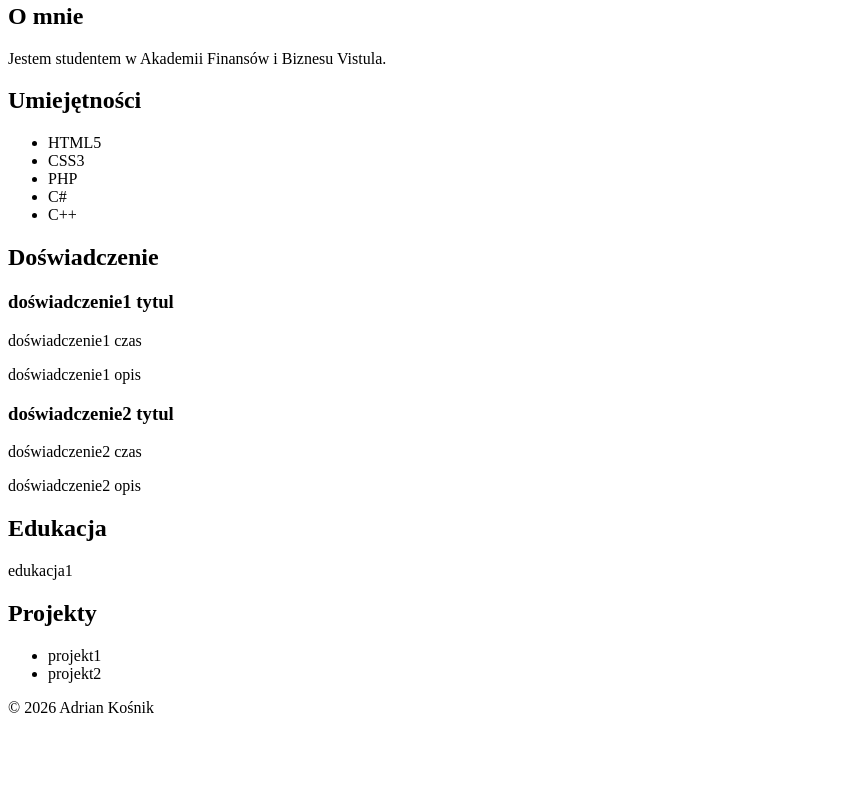
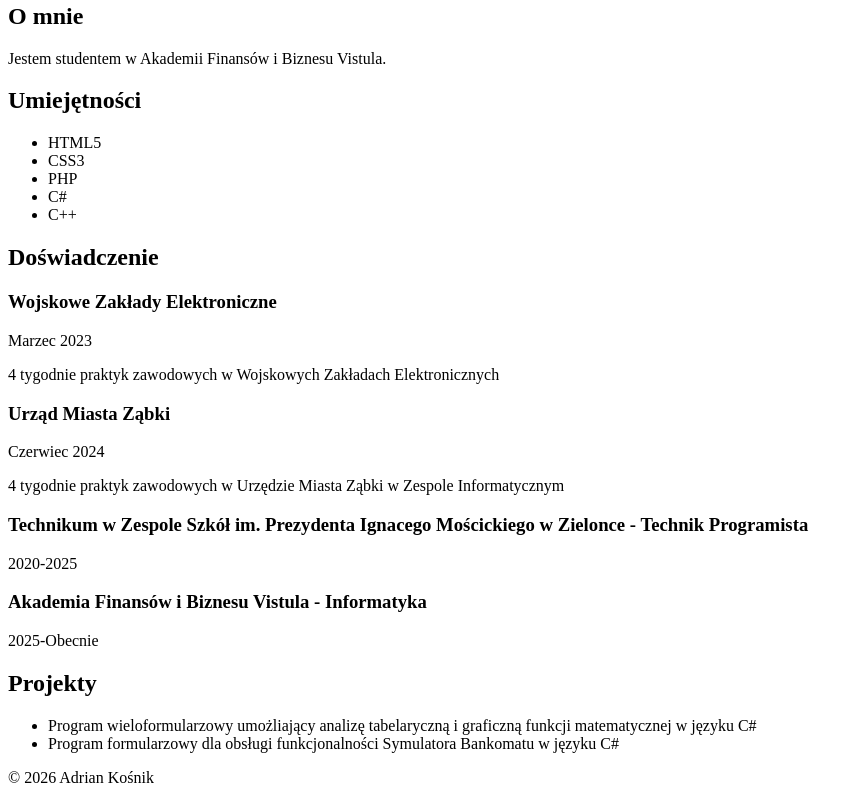
Before and after one commit to 75396/Wprowadzenie-do-technologii-internetowych, a plain HTML site: page index.html in a window 1280 px wide. Shown: the part 336-1139 px from the top of the page, without its empty margins (0-863 px from the left). Before the commit the page ends 1069 px from the top, so only its background shows below. Drawn offline with Linux system fonts and the light colour scheme.

Commit message:
Update index.html
Uzupełnienie informacji

```diff
--- a/index.html
+++ b/index.html
@@ -49,29 +49,36 @@
         <h2>Doświadczenie</h2>
 
         <article>
-            <h3>doświadczenie1 tytul</h3>
-            <p>doświadczenie1 czas</p>
-            <p>doświadczenie1 opis</p>
+            <h3>Wojskowe Zakłady Elektroniczne</h3>
+            <p>Marzec 2023</p>
+            <p>4 tygodnie praktyk zawodowych w Wojskowych Zakładach Elektronicznych</p>
         </article>
 
         <article>
-            <h3>doświadczenie2 tytul</h3>
-            <p>doświadczenie2 czas</p>
-            <p>doświadczenie2 opis</p>
+            <h3>Urząd Miasta Ząbki</h3>
+            <p>Czerwiec 2024</p>
+            <p>4 tygodnie praktyk zawodowych w Urzędzie Miasta Ząbki w Zespole Informatycznym</p>
         </article>
 
     </section>
 
     <section>
-        <h2>Edukacja</h2>
-        <p>edukacja1</p>
+        <article>
+            <h3>Technikum w Zespole Szkół im. Prezydenta Ignacego Mościckiego w Zielonce - Technik Programista</h3>
+            <p>2020-2025</p>
+        </article>
+
+        <article>
+            <h3>Akademia Finansów i Biznesu Vistula - Informatyka</h3>
+            <p>2025-Obecnie</p>
+        </article>
     </section>
 
     <section>
         <h2>Projekty</h2>
         <ul>
-            <li>projekt1</li>
-            <li>projekt2</li>
+            <li>Program wieloformularzowy umożliający analizę tabelaryczną i graficzną funkcji matematycznej w języku C#</li>
+            <li>Program formularzowy dla obsługi funkcjonalności Symulatora Bankomatu w języku C#</li>
         </ul>
     </section>
 
```
